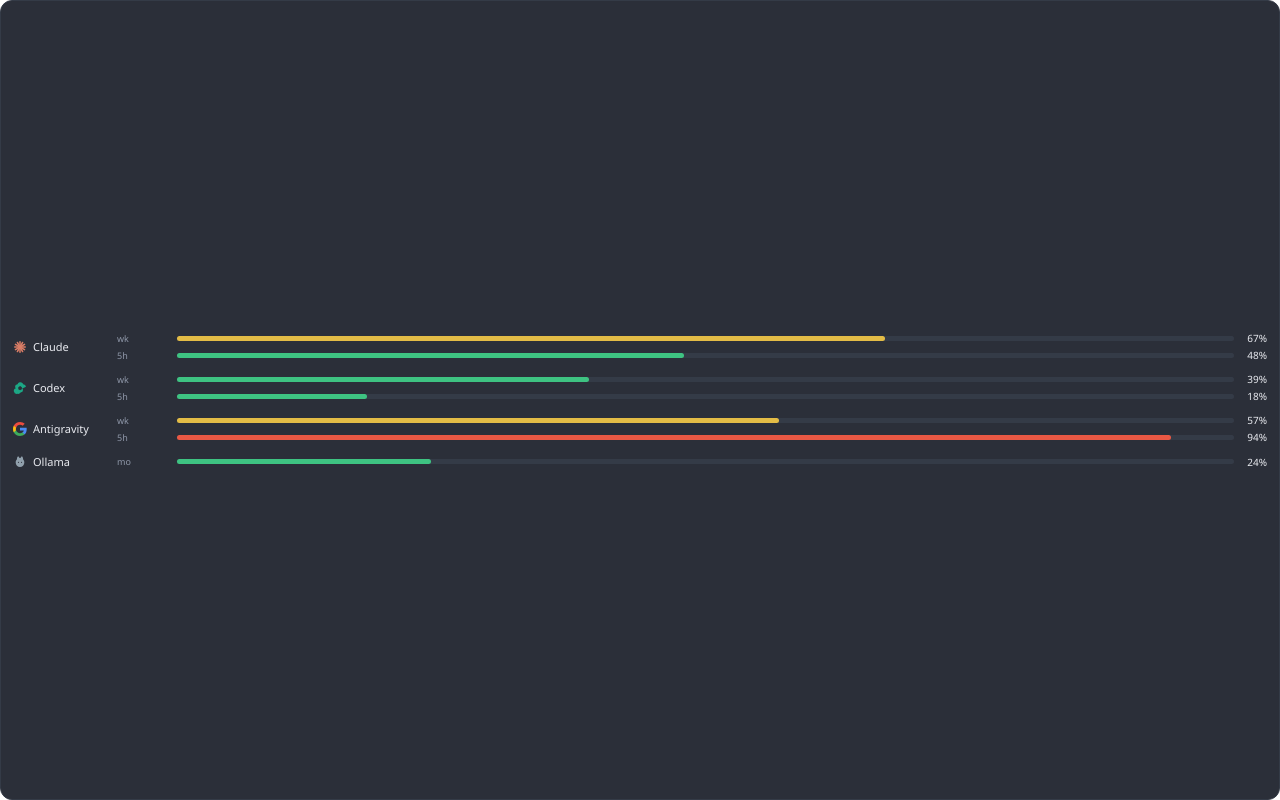
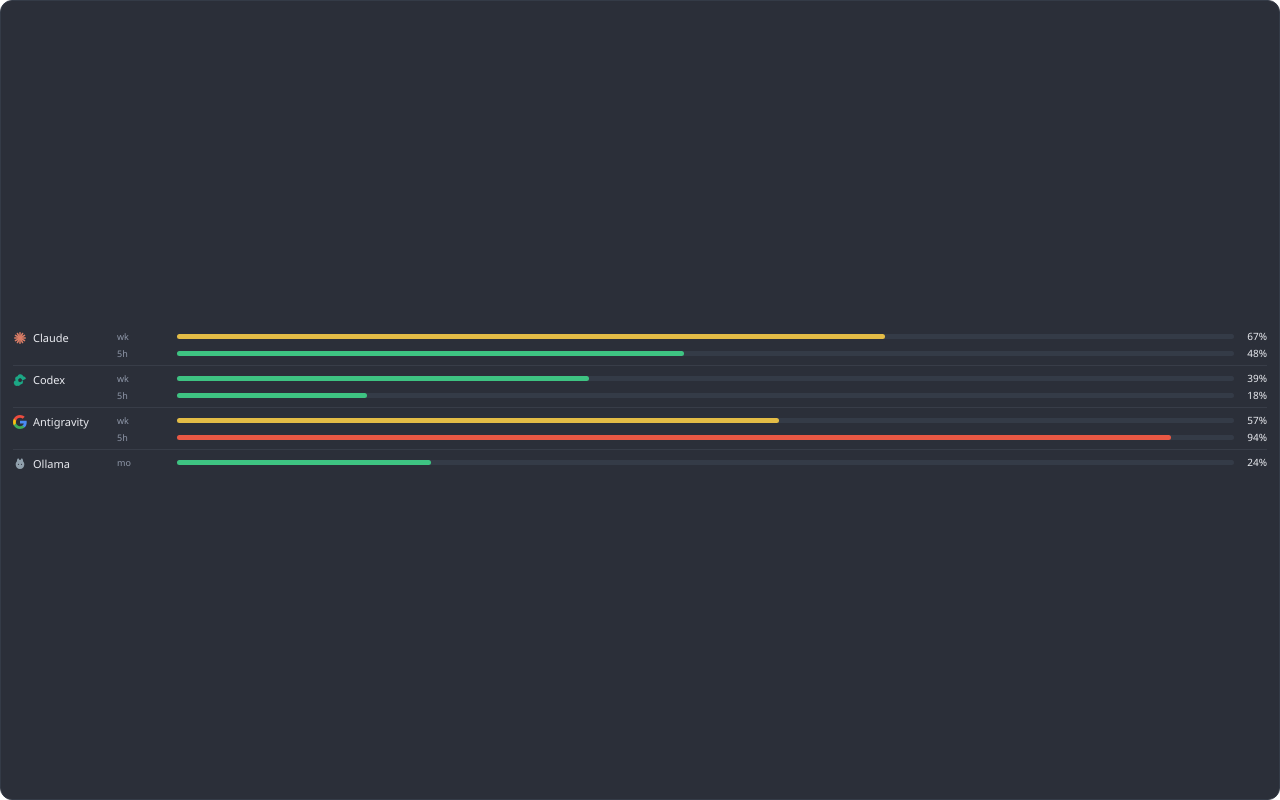
Before and after one commit to sebaram/ai-subscription-widget, a React (Vite) app: page / in a window 1280 px wide. Built offline with nearby package versions, Linux system fonts and the light colour scheme.

Commit message:
fix: top-align provider names + dividers so lanes clearly belong to their provider

```diff
--- a/src/components/FloatBar.tsx
+++ b/src/components/FloatBar.tsx
@@ -17,15 +17,19 @@ const STATE_TEXT: Record<string, string> = {
   disabled: '',
 };
 
-function Row({ p, cfg }: { p: ProviderSnapshot; cfg: Config | null }) {
+function Row({ p, cfg, first }: { p: ProviderSnapshot; cfg: Config | null; first: boolean }) {
   const stateText = p.state === 'ok' ? '' : (STATE_TEXT[p.state] ?? p.state);
   const bs: BarStyle = {
     thickness: cfg?.barThickness ?? DEFAULT_BS.thickness,
     font: cfg?.fontSize ?? DEFAULT_BS.font,
   };
   return (
-    <div style={{ display: 'flex', alignItems: 'center', gap: 8, padding: bs.font * 0.4 + 1 + 'px 0' }}>
-      <div style={{ width: 96, display: 'flex', flexDirection: 'column', flexShrink: 0 }}
+    <div style={{
+      display: 'flex', alignItems: 'flex-start', gap: 8,
+      padding: bs.font * 0.4 + 1 + 'px 0',
+      borderTop: first ? 'none' : '1px solid rgba(138,147,166,0.14)',
+    }}>
+      <div style={{ width: 96, display: 'flex', flexDirection: 'column', flexShrink: 0, paddingTop: Math.max(0, bs.thickness - bs.font) / 2 + 1 }}
         title={p.name + (stateText ? ` — ${stateText}` : '')}>
         <div style={{ display: 'flex', alignItems: 'center', gap: 6 }}>
           <ProviderLogo id={p.id} color={p.brandColor} />
@@ -80,8 +84,8 @@ export function FloatBar({ snap, cfg }: { snap: UsageSnapshot | null; cfg: Confi
         cursor: 'default', userSelect: 'none', overflow: 'hidden',
       }}
     >
-      {(snap?.providers ?? []).map((p) => (
-        <Row key={p.id} p={p} cfg={cfg} />
+      {(snap?.providers ?? []).map((p, i) => (
+        <Row key={p.id} p={p} cfg={cfg} first={i === 0} />
       ))}
     </div>
   );
```
